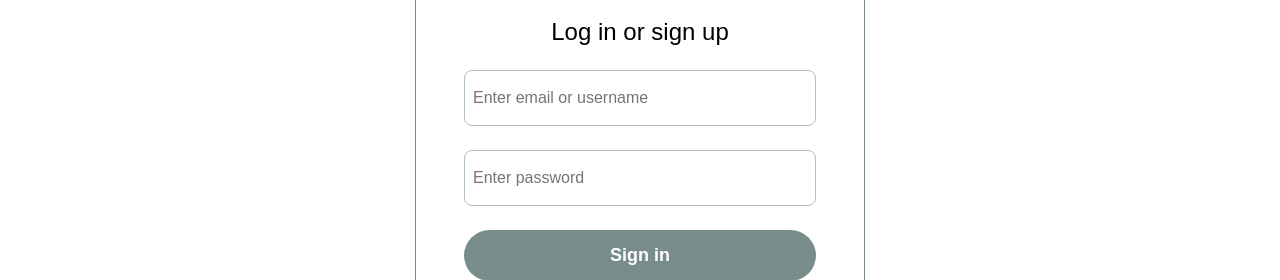
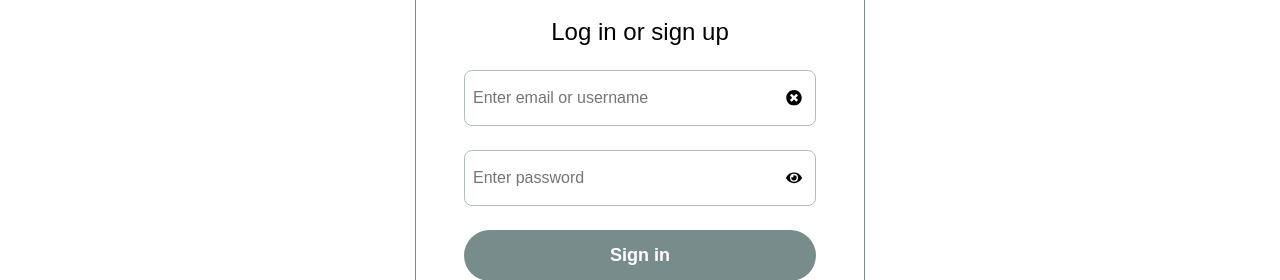
Before and after one commit to bezbrain/tipforme, a React (Vite) app: page /signin in a window 1280 px wide. Shown: the part 180-460 px from the top of the page. Built offline with nearby package versions, Linux system fonts and the light colour scheme; a web font is replaced by a local one.

Commit message:
Imported eyes and circled-times icons in the login inputs

```diff
--- a/src/component/LoginReg/Login.jsx
+++ b/src/component/LoginReg/Login.jsx
@@ -1,3 +1,4 @@
+import { FaEye, FaTimesCircle } from "react-icons/fa";
 import Logo from "../Logo";
 import styles from "../../styles/login-reg-styles/login.module.css";
 import { useGlobalContent } from "../../context";
@@ -11,10 +12,16 @@ const Login = () => {
         <form>
           <Logo />
           <p>Log in or sign up</p>
-          <div className={styles.inputCon}>
+          <div className={styles.inputEmail}>
+            <div>
+              <FaTimesCircle className={styles.eraseText} />
+            </div>
             <input type="text" placeholder="Enter email or username" />
           </div>
-          <div className={styles.inputCon}>
+          <div className={styles.inputPass}>
+            <div>
+              <FaEye className={styles.togglePass} />
+            </div>
             <input type="password" placeholder="Enter password" />
           </div>
           <button>Sign in</button>
--- a/src/styles/login-reg-styles/login.module.css
+++ b/src/styles/login-reg-styles/login.module.css
@@ -34,7 +34,6 @@
 .main form input {
   width: 100%;
   height: var(--input-height);
-  margin-bottom: 1.5rem;
   padding-left: 8px;
   border-radius: var(--curvy-edges);
   font-size: var(--placeholder-font);
@@ -57,6 +56,47 @@
     transform: translateY(-12px);
     font-size: 13px;
   }
+}
+
+.inputEmail {
+  margin-bottom: 1.5rem;
+  position: relative;
+}
+.inputEmail div {
+  border-radius: 0 5px 5px 0;
+  height: 90%;
+  width: 40px;
+  position: absolute;
+  right: 2px;
+  top: 50%;
+  transform: translateY(-50%);
+  display: flex;
+  justify-content: center;
+  align-items: center;
+  background-color: #fff;
+  z-index: 20;
+  cursor: pointer;
+}
+
+.inputPass {
+  margin-bottom: 1.5rem;
+  position: relative;
+}
+
+.inputPass div {
+  border-radius: 0 5px 5px 0;
+  height: 90%;
+  width: 40px;
+  position: absolute;
+  right: 2px;
+  top: 50%;
+  transform: translateY(-50%);
+  display: flex;
+  justify-content: center;
+  align-items: center;
+  background-color: #fff;
+  z-index: 20;
+  cursor: pointer;
 }
 
 .main form button {
```
